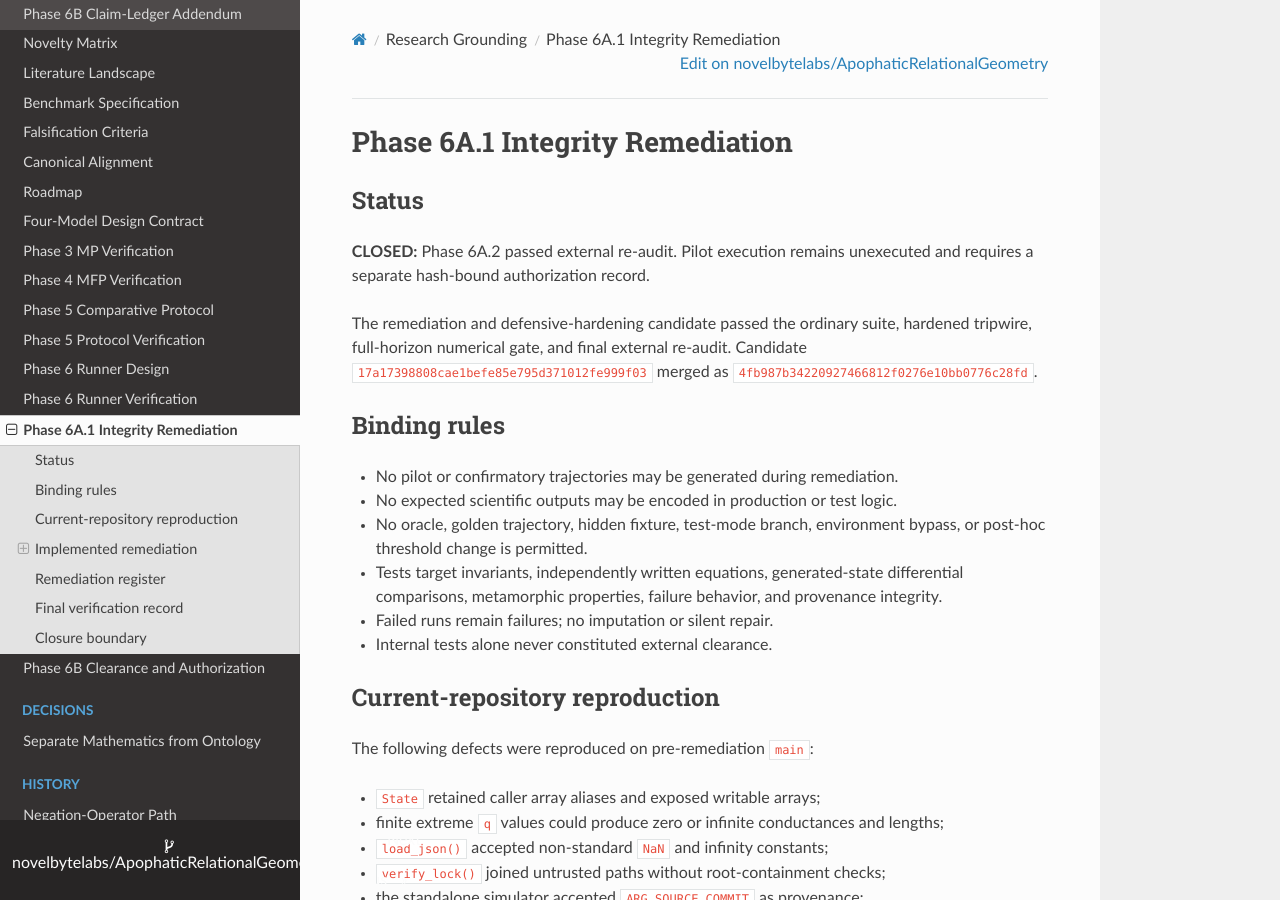
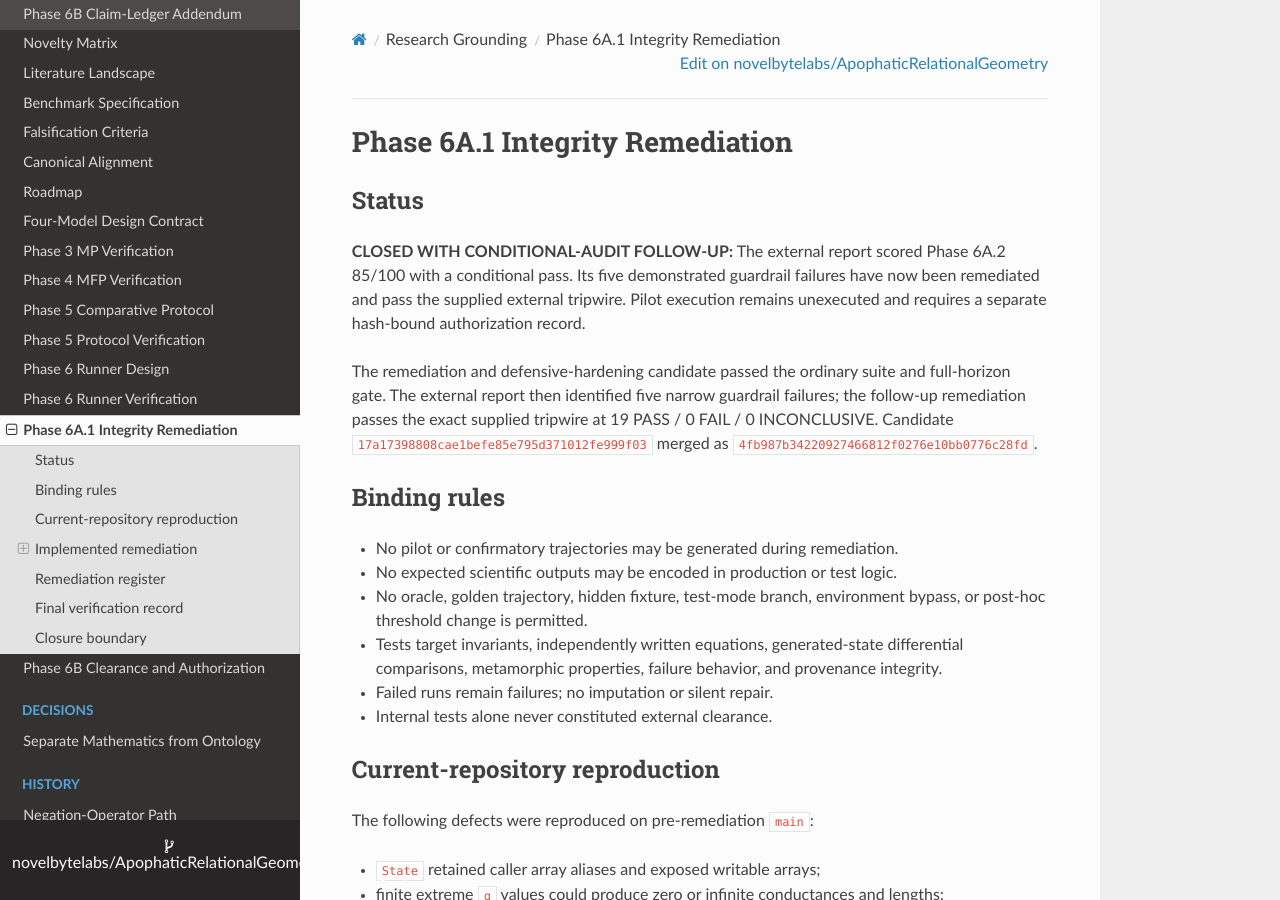
Before and after one commit to novelbytelabs/ApophaticRelationalGeometry, an MkDocs documentation site: the page built from docs/22_phase6a1_integrity_remediation.md, in a window 1280 px wide and 900 px high. Built offline with MkDocs 1.6.1, drawn with Linux system fonts in a browser that asks for light colours; nearby versions of some CDN libraries; some of the changed text lies outside the part shown.

Commit message:
Record conditional audit follow-up remediation

```diff
--- a/docs/22_phase6a1_integrity_remediation.md
+++ b/docs/22_phase6a1_integrity_remediation.md
@@ -2,9 +2,9 @@
 
 ## Status
 
-**CLOSED:** Phase 6A.2 passed external re-audit. Pilot execution remains unexecuted and requires a separate hash-bound authorization record.
+**CLOSED WITH CONDITIONAL-AUDIT FOLLOW-UP:** The external report scored Phase 6A.2 85/100 with a conditional pass. Its five demonstrated guardrail failures have now been remediated and pass the supplied external tripwire. Pilot execution remains unexecuted and requires a separate hash-bound authorization record.
 
-The remediation and defensive-hardening candidate passed the ordinary suite, hardened tripwire, full-horizon numerical gate, and final external re-audit. Candidate `17a17398808cae1befe85e795d371012fe999f03` merged as `4fb987b34220927466812f0276e10bb0776c28fd`.
+The remediation and defensive-hardening candidate passed the ordinary suite and full-horizon gate. The external report then identified five narrow guardrail failures; the follow-up remediation passes the exact supplied tripwire at 19 PASS / 0 FAIL / 0 INCONCLUSIVE. Candidate `17a17398808cae1befe85e795d371012fe999f03` merged as `4fb987b34220927466812f0276e10bb0776c28fd`.
 
 ## Binding rules
 
@@ -106,7 +106,7 @@ The delivered-bundle lock omission and stale Euler `run.csv` were also accepted
 - ordinary suite: **PASS**;
 - hardened tripwire: **PASS**;
 - full-horizon numerical gate: **PASS**;
-- external re-audit: **PASS**;
+- external report: **85/100 CONDITIONAL PASS**; supplied post-remediation tripwire: **19/0/0**;
 - merge commit: `4fb987b34220927466812f0276e10bb0776c28fd`;
 - execution authorization: absent;
 - pilot trajectory data: absent;
@@ -114,6 +114,6 @@ The delivered-bundle lock omission and stale Euler `run.csv` were also accepted
 
 ## Closure boundary
 
-Phase 6A.1/6A.2 establishes a strongly defended and externally cleared computational runner substrate. It does not establish a pilot result, scientific mechanism effect, physical adequacy, novelty, or ontology.
+Phase 6A.1/6A.2 plus the Phase 6B audit-closure patch establishes a strongly defended computational runner substrate suitable for an authorized exploratory pilot, not formal certification. It does not establish a pilot result, scientific mechanism effect, physical adequacy, novelty, or ontology.
 
 The next gate is `23_phase6b_clearance_and_authorization.md`.
```
